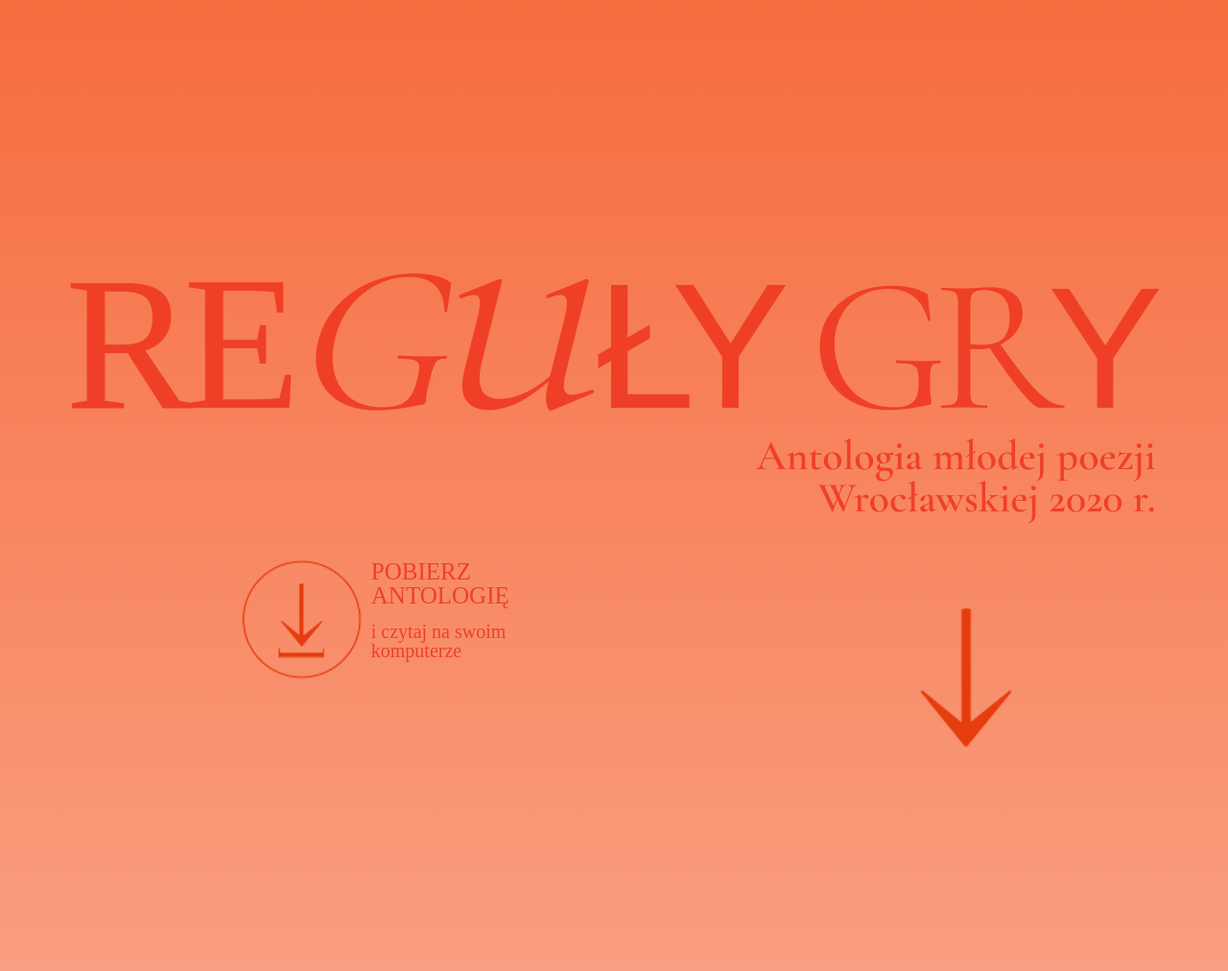
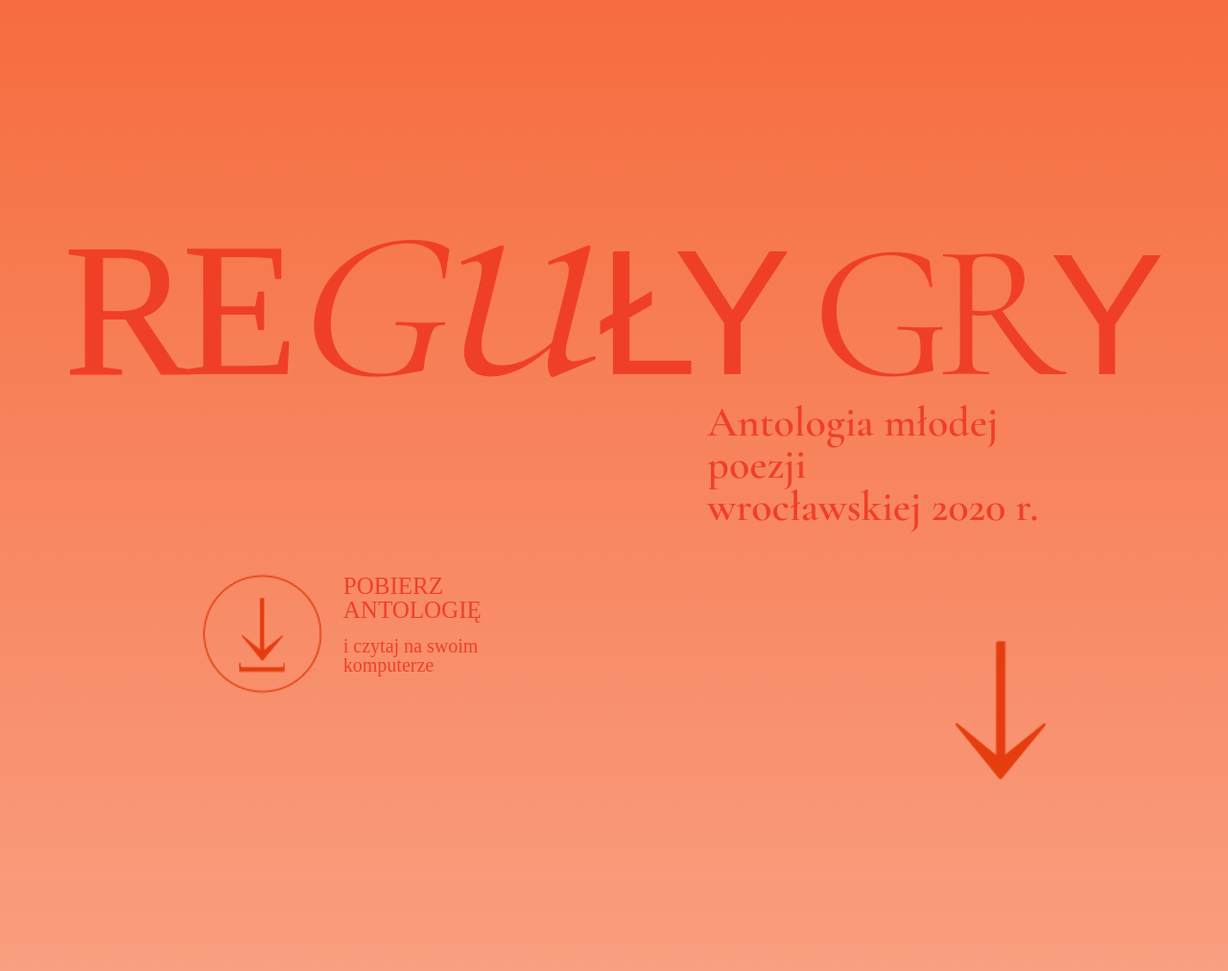
Before and after one commit to Ofey521/AMP, a Django app: page / in a window 1280 px wide. Shown: the part 719-1731 px from the top of the page at 96% size. Run offline with Django 3.2, Linux system fonts and the light colour scheme; some libraries are stand-ins or nearby versions; some web fonts are replaced.

Commit message:
Stylizacja css w zależności od rozdzielczości ekranu

```diff
--- a/static/css/large.css
+++ b/static/css/large.css
@@ -36,7 +36,7 @@
 }
 .ant{
   font-size: 37px;
-  padding-left:70px;
+  padding-left:145px;
 }
 
 #aboutus-hero .jumbotron .autorzy{
--- a/static/css/main.css
+++ b/static/css/main.css
@@ -220,8 +220,9 @@ header .hero-text_glowny {
   font-size: 60px;
   line-height: 1em;
   color: #ef4027;
-  padding-left: 250px;
+  padding-left: 260px;
   text-align: right;
+  padding-right: 0px;
 
 }
 
--- a/static/css/medium.css
+++ b/static/css/medium.css
@@ -1,77 +1,67 @@
-/*
-header h1 {
-  font-size: 42px;
-}
-
-header .hero-text p {
-  font-size: 20px;
-}
-
-#prices .price-wrap {
-  width: 90%;
-}
-
-#prices .price-info {
-  font-size: 23px;
-}
-
-#team .card-body {
-  height: 150px;
-}
-
-
 .re-text {
-  font-size: 120px;
-
+  font-size: 125px;
   letter-spacing: -10px;
 
 }
 
 .g-text {
-  font-size: 130px;
+  font-size: 140px;
 
 }
 .u-text{
-  font-size: 220px;
+  font-size: 225px;
 
 
 }
 .ly-text {
-  font-size: 120px;
+  font-size: 125px;
 }
 
 .gr-text {
-  font-size: 130px;
+  font-size: 140px;
   letter-spacing: -15px;
+
 }
 
 .y-text {
-  font-size: 120px;
+  font-size: 125px;
 }
 
-.mat{
-  padding-left:250px;
+.download_antol_up{
+    font-size:25px;
 }
+.download_antol_down{
+    font-size: 20px;
 
+}
 .ant{
-  font-size: 44px;
-
+  font-size: 30px;
+  padding-right:50px;
 }
 
 #aboutus-hero .jumbotron .autorzy{
-  font-size: 20px;
+
+  font-size:27px;
+}
+#myDIV p{
+  font-size: 30px
+}
+.leftArrow{
+  padding-top:180px;
+  padding-left:40px;
+}
+.special_arrow {
+  padding-top: 105px;
 }
 
-.for_author{
-font-size:19px;
+p.for_author{
+  font-size: 17px;
+}
+.author{
+  font-size: 14px;
+  padding-top: 200px;
 }
 
-.author{
-  font-size:18px;
+#contact .contact-us .contact-item h3{
+  font-size:17px;
 }
-
-.mail{
-  font-size: 14px;
-}
-
-*/
--- a/static/css/small.css
+++ b/static/css/small.css
@@ -1,76 +1,79 @@
-
-/*
 .re-text {
-  font-size: 90px;
-
+  font-size: 105px;
   letter-spacing: -10px;
 
 }
 
 .g-text {
-  font-size: 90px;
+  font-size: 115px;
+  letter-spacing: -8px;
 
 }
 .u-text{
-  font-size: 150px;
+  font-size: 182px;
 
 
 }
 .ly-text {
-  font-size: 80px;
+  font-size: 100px;
 }
 
 .gr-text {
-  font-size: 90px;
+  font-size: 106px;
   letter-spacing: -15px;
 
 }
-
 .y-text {
-  font-size: 80px;
+  font-size: 95px;
+}
+.ant{
+  font-size: 30px;
+  padding-left:0px;
+  text-align: left;
 }
 
-.mat{
-  padding-left:180px;
+#aboutus-hero .jumbotron .autorzy{
+
+  font-size:27px;
 }
 
-.ant{
-  font-size: 33px;
-
+.download_antol_up{
+    font-size:25px;
+    padding-left:22px;
+}
+.download_antol_down{
+    font-size: 20px;
+    padding-left:22px;
 
 }
 
-.special_arrow img{
+#aboutus-hero .jumbotron .autorzy
+{
 
-  height: 150px;
-  width: auto;
-  padding-right: 20px;
-
+  font-size:17px;
 }
 
-
-#aboutus-hero .jumbotron .autorzy{
-  font-size: 20px;
+#myDIV p
+{
+  font-size: 30px;
+}
+.leftArrow{
+  padding-top:180px;
+  padding-left:40px;
+}
+.special_arrow {
+  padding-top: 100px;
+  padding-right: 60px;
 }
 
-.for_author{
-
+p.for_author{
+  font-size: 17px;
+}
+.author{
+  font-size: 14px;
+  padding-top: 200px;
 }
 
-.author{
-
+#contact .contact-us .contact-item h3{
+  font-size:17px;
 }
-
-.mail{
-
-}
-
-#aboutus-hero .jumbotron .autorzy{
-  font-size: 14px;
-}
-
-.mail{
-  font-size: 10px;
-}
-
-*/
--- a/templates/strona_amp/index.html
+++ b/templates/strona_amp/index.html
@@ -71,28 +71,28 @@
 
                 <div class="os-animation" data-animation='fadeIn' data-delay='.5s'>
                     <div class="row">
-                        <div class="col-lg-5">
+                        <div class="col-lg-5 col-md-5 col-sm-5">
                             <div class="leftArrow">
                                 <div class="row">
-                                    <div class="col-lg-6 nopading">
+                                    <div class="col-lg-6 col-md-6 col-sm-6 nopading">
                                         <div class="special_arrow_download">
                                             <a href="/static/file/antologia.pdf" download>
                                             <img src="/static/img/POBIERZ-10.png"  alt="">
                                             </a>
                                         </div>
                                     </div>
-                                    <div class="col-lg-6 nopading">
+                                    <div class="col-lg-6 col-md-6 col-sm-6 nopading">
                                         <div class="download_antol_up">POBIERZ ANTOLOGIĘ</div>
                                         <div class="download_antol_down">i czytaj na swoim komputerze</div>
                                     </div>
                                 </div>
                             </div>
                         </div>
-                        <div class="col col-lg-7">
+                        <div class="col-lg-7 col-md-7 col-sm-7">
                             <div class="ant">
                                 <span><strong>Antologia młodej poezji</strong></span>
                                 <br>
-                                <span><strong>Wrocławskiej 2020 r.</strong></span>
+                                <span><strong>wrocławskiej 2020 r.</strong></span>
                             </div>
                             <div class="special_arrow">
                                 <a href="#aboutus">
@@ -113,7 +113,7 @@
                     <div class="underline"></div>
 
                     <div class="row name"> <!--d-md-flex-->
-                            <div class="col-md-8 col-sm-12 col-lg-8">
+                            <div class="col-md-12 col-sm-12 col-lg-8">
 
                                 <div class="overflow-auto p-3 mb-3 mb-md-0 mr-md-3" style="max-height:800px; border-style: solid; border-color:#e7743e">
                                     <div id="myDIV">
@@ -156,7 +156,7 @@
 
                               </div>
 
-                              <div class="col-md-4 col-sm-12 col-lg-4">
+                              <div class="col-md-12 col-sm-12 col-lg-4">
                                 <button class="button" id="option 1" onclick="switch_text()" value="O nieregularnym środowisku">O projekcie</button>
                               </div>
                             </div>
@@ -254,8 +254,6 @@
                 <div class="contact-item col-sm-4 col-lg-4 order-1 order-lg-1">
 
                     <div class="author">
-                        <h3>bialy</h3>
-                        <br><br><br>
                         <p>
                             Prowadzenie projektu: Kamil Kawalec<br>
                             e-mail: nieregularnesrodowisko@gmail.com</p>
```
